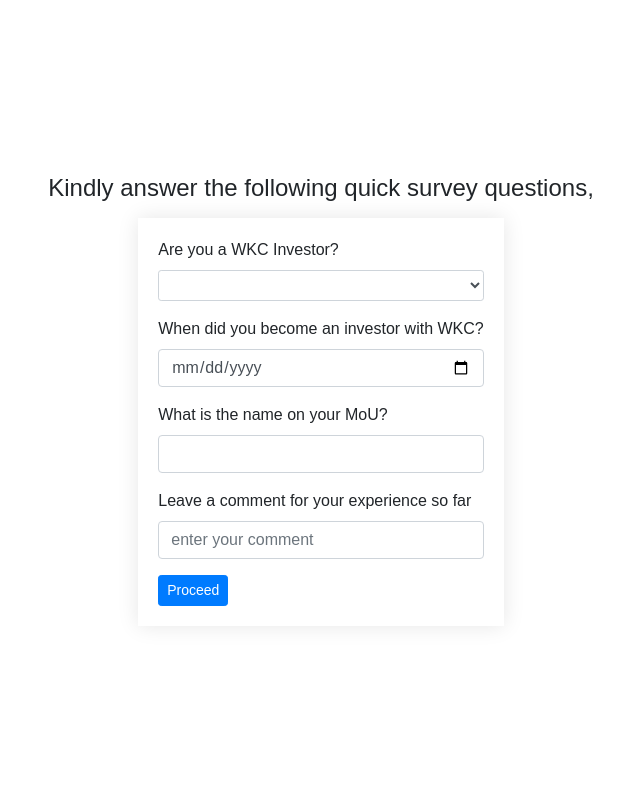
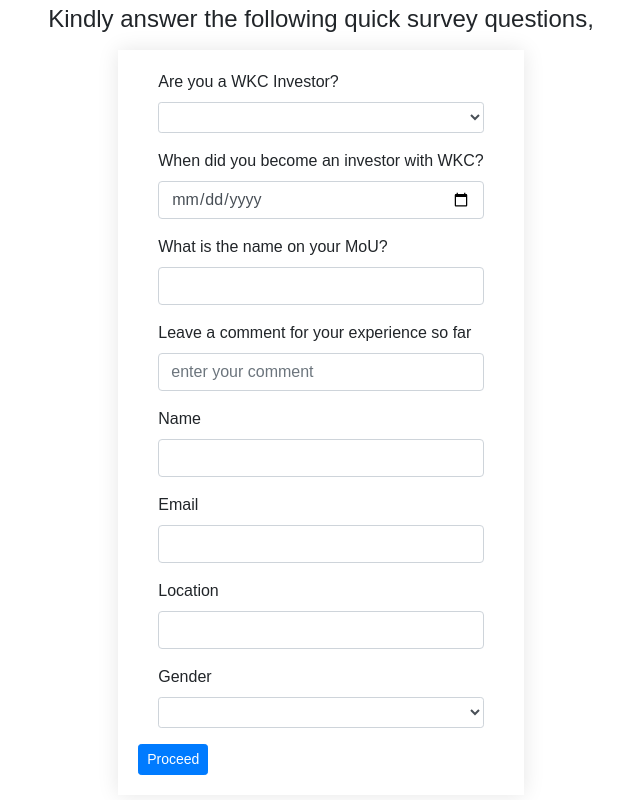
Before and after one commit to samuelkurdz/blink-party, a Vue app: page /register in a window 1280 px wide. Shown: the whole page, without its empty margins (319-959 px from the left). Built offline with nearby package versions, Linux system fonts and the light colour scheme; a web font is replaced by a local one.

Commit message:
form design commence

```diff
--- a/src/views/User-Register.vue
+++ b/src/views/User-Register.vue
@@ -5,7 +5,7 @@
     </h4>
     <div class="action-point mt-2">
       <section class="form-container">
-        <div class="form">
+        <div id="survey-form" class="form">
           <div class="form-group">
             <label for="isWKUInvestor">Are you a WKC Investor? </label>
             <select id="isWKUInvestor" class="form-control
@@ -28,6 +28,31 @@
             <label for="comment">Leave a comment for your experience so far </label>
             <input type="text" class="form-control" v-model="survey.comment"
                    id="comment" placeholder="enter your comment">
+          </div>
+        </div>
+        <div id="details-form" class="form">
+          <div class="form-group">
+            <label for="name">Name</label>
+            <input type="text" class="form-control" v-model="survey.userName"
+                   id="name">
+          </div>
+          <div class="form-group">
+            <label for="userMail">Email</label>
+            <input type="text" class="form-control" v-model="survey.userEmail"
+                   id="userMail">
+          </div>
+          <div class="form-group">
+            <label for="location">Location</label>
+            <input type="text" class="form-control" v-model="survey.Location"
+                   id="location">
+          </div>
+          <div class="form-group">
+            <label for="gender">Gender</label>
+            <select id="gender" class="form-control
+          form-control-sm" v-model="survey.Gender">
+              <option>Male</option>
+              <option>Female</option>
+            </select>
           </div>
         </div>
         <button @click.prevent="submitSurvey"
@@ -87,4 +112,20 @@
   box-shadow: 0 0 20px 0 rgba(0, 0, 0, 0.1);
   overflow: hidden;
 }
+
+.form-container .form {
+  /*max-width: 300px;*/
+  padding: 0 20px;
+  /*position: absolute;*/
+  top: 130px;
+  transition: transform 0.8s;
+}
+
+#survey-form {
+  left: -300px;
+}
+
+#details-form {
+  left: 0;
+}
 </style>
```
